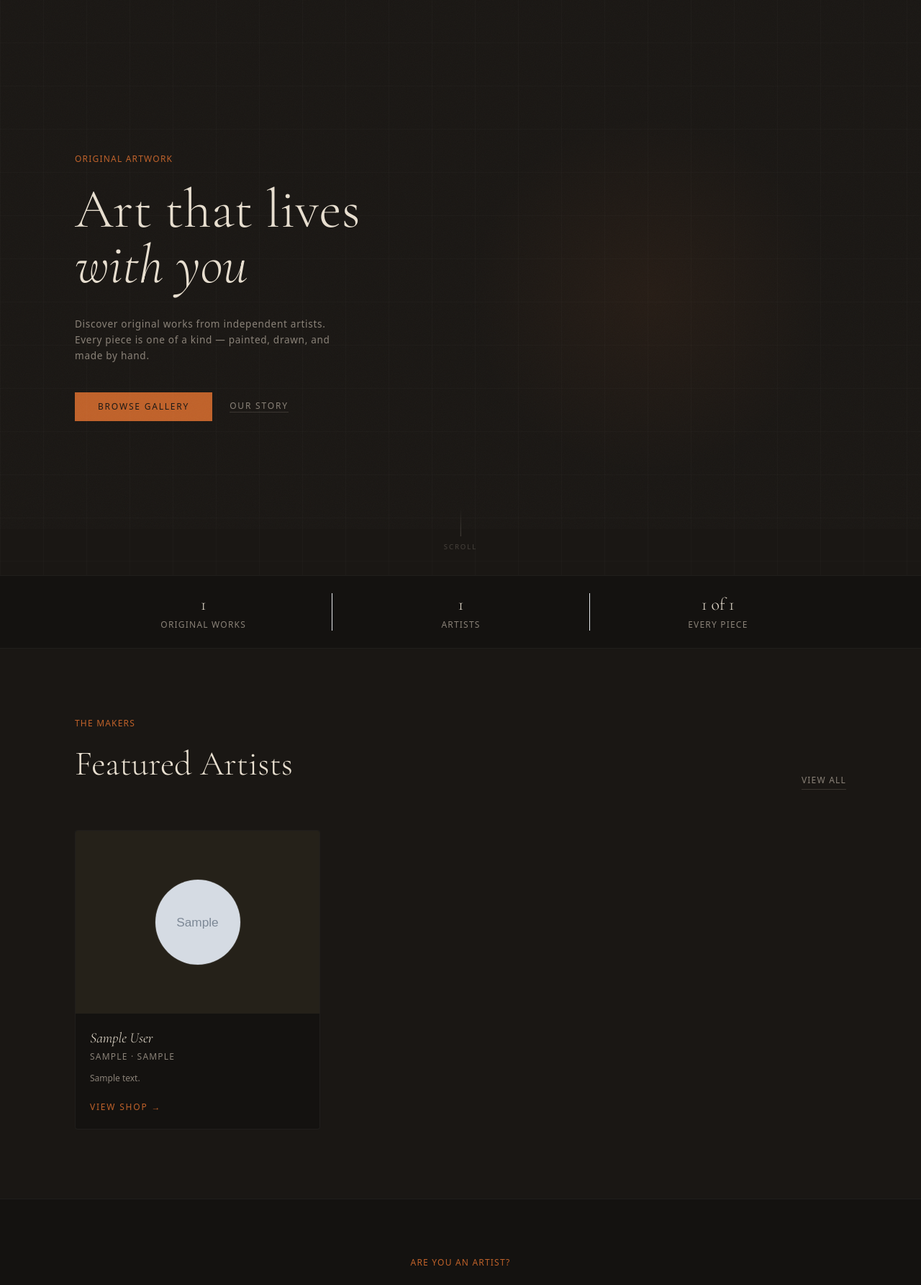
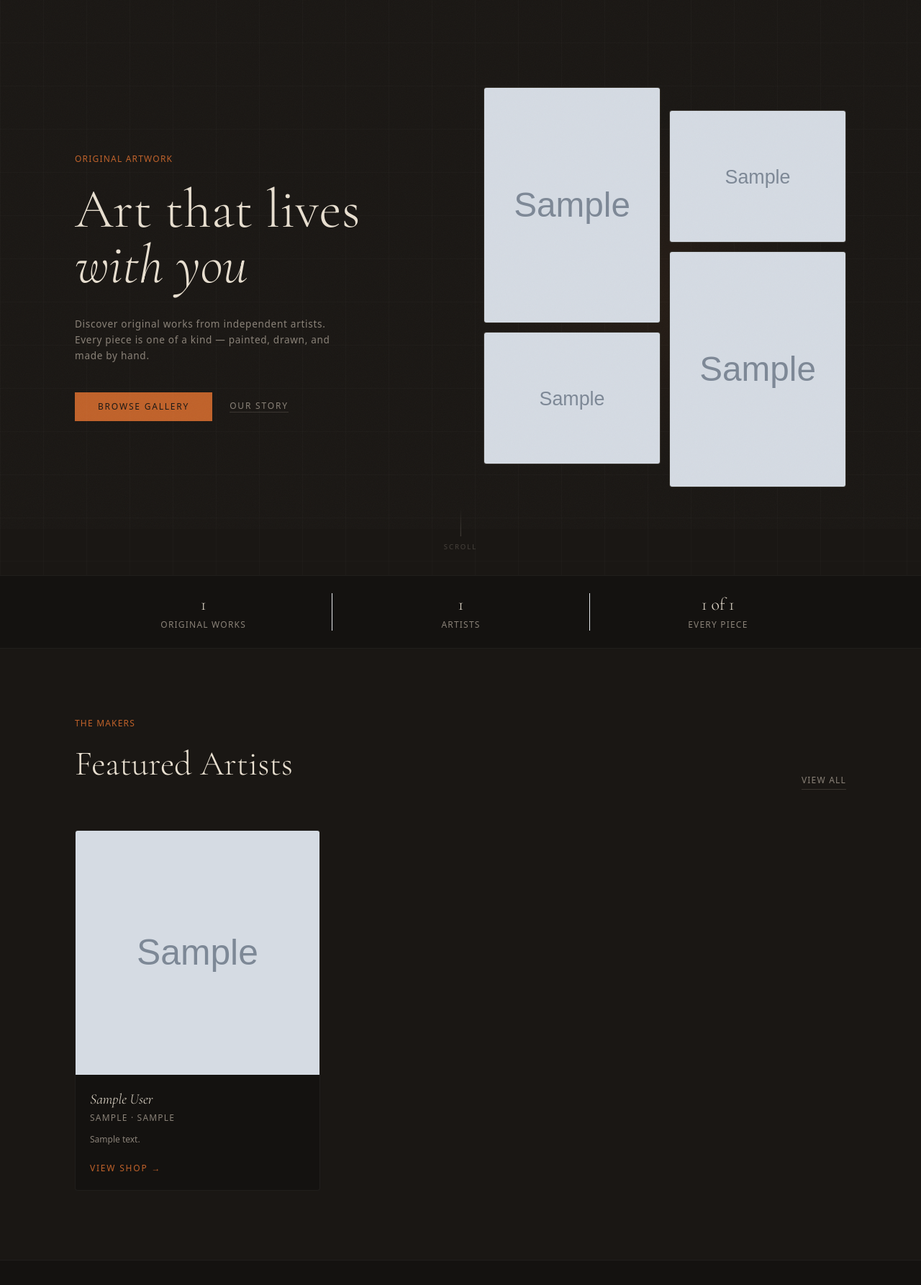
Before and after one commit to featherandfire/featherandfire_website, a Django app: page / in a window 1280 px wide. Shown: the part 65-1850 px from the top of the page at 72% size. Run offline with Django 5.2, Linux system fonts and the light colour scheme; tables that the repository leaves empty hold one stand-in row (values such as "Sample post"); grey boxes marked "Sample" are stand-in pictures; some libraries are stand-ins or nearby versions.

Commit message:
Show all artwork in hero grid, switch artist photos from circle to square

```diff
--- a/apps/marketplace/views.py
+++ b/apps/marketplace/views.py
@@ -15,7 +15,7 @@ def home(request):
     featured_artists = ArtistProfile.objects.filter(is_featured=True).select_related('user')[:3]
     artwork_count = Artwork.objects.count()
     artist_count = ArtistProfile.objects.count()
-    hero_artworks = Artwork.objects.filter(is_sold=False).exclude(image='').order_by('?')[:12]
+    hero_artworks = Artwork.objects.exclude(image='').order_by('?')[:12]
     hero_artwork_urls = [a.image.url for a in hero_artworks]
 
     context = {
--- a/templates/artists.html
+++ b/templates/artists.html
@@ -23,14 +23,14 @@
             <div class="group" style="border: 0.5px solid rgba(255,255,255,0.05); border-radius: 4px; overflow: hidden; background: #141210;">
 
                 <!-- Thumbnail -->
-                <div style="aspect-ratio: 4/3; background: #252119; position: relative; overflow: hidden; display: flex; align-items: center; justify-content: center;">
+                <div style="aspect-ratio: 1/1; background: #252119; position: relative; overflow: hidden;">
                     {% if profile.profile_photo %}
                     <img src="{{ profile.profile_photo.url }}"
                          alt="{{ profile.display_name }}"
-                         style="width: 140px; height: 140px; border-radius: 50%; object-fit: cover; border: 1px solid rgba(255,255,255,0.1); transition: transform 0.4s ease;"
+                         style="width: 100%; height: 100%; object-fit: cover; transition: transform 0.4s ease;"
                          class="group-hover:scale-105">
                     {% else %}
-                    <div style="width: 140px; height: 140px; border-radius: 50%; background: #2e2a24; border: 1px solid rgba(255,255,255,0.1);"></div>
+                    <div style="width: 100%; height: 100%; background: #2e2a24;"></div>
                     {% endif %}
                     <div style="position: absolute; inset: 0; background: rgba(192,98,42,0.06); opacity: 0; transition: opacity 0.3s;"
                          class="group-hover:opacity-100"></div>
--- a/templates/home.html
+++ b/templates/home.html
@@ -141,16 +141,15 @@
             {% for profile in featured_artists %}
             <div class="group cursor-pointer"
                  style="border: 0.5px solid rgba(255,255,255,0.05); border-radius: 4px; overflow: hidden; background: #141210; transition: border-color 0.3s;">
-                <div style="aspect-ratio: 4/3; position: relative; overflow: hidden; background: #252119;">
-                    <div style="width: 100%; height: 100%; display: flex; align-items: center; justify-content: center;">
-                        {% if profile.profile_photo %}
-                        <img src="{{ profile.profile_photo.url }}"
-                             alt="{{ profile.display_name }}"
-                             style="width: 120px; height: 120px; border-radius: 50%; object-fit: cover; border: 1px solid rgba(255,255,255,0.1);">
-                        {% else %}
-                        <div style="width: 120px; height: 120px; border-radius: 50%; background: #2e2a24; border: 1px solid rgba(255,255,255,0.1);"></div>
-                        {% endif %}
-                    </div>
+                <div style="aspect-ratio: 1/1; position: relative; overflow: hidden; background: #252119;">
+                    {% if profile.profile_photo %}
+                    <img src="{{ profile.profile_photo.url }}"
+                         alt="{{ profile.display_name }}"
+                         style="width: 100%; height: 100%; object-fit: cover; transition: transform 0.4s ease;"
+                         class="group-hover:scale-105">
+                    {% else %}
+                    <div style="width: 100%; height: 100%; background: #2e2a24;"></div>
+                    {% endif %}
                     <div style="position: absolute; inset: 0; background: rgba(192,98,42,0.08); opacity: 0; transition: opacity 0.3s;"
                          class="group-hover:opacity-100"></div>
                 </div>
```
